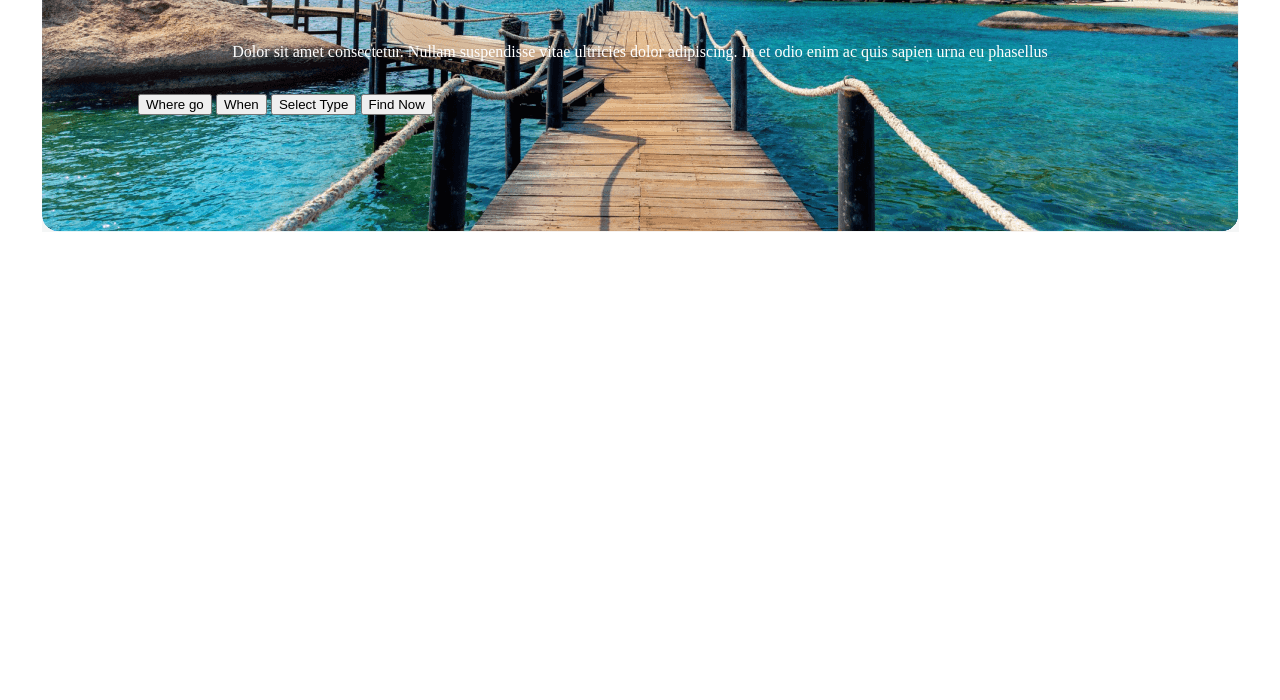
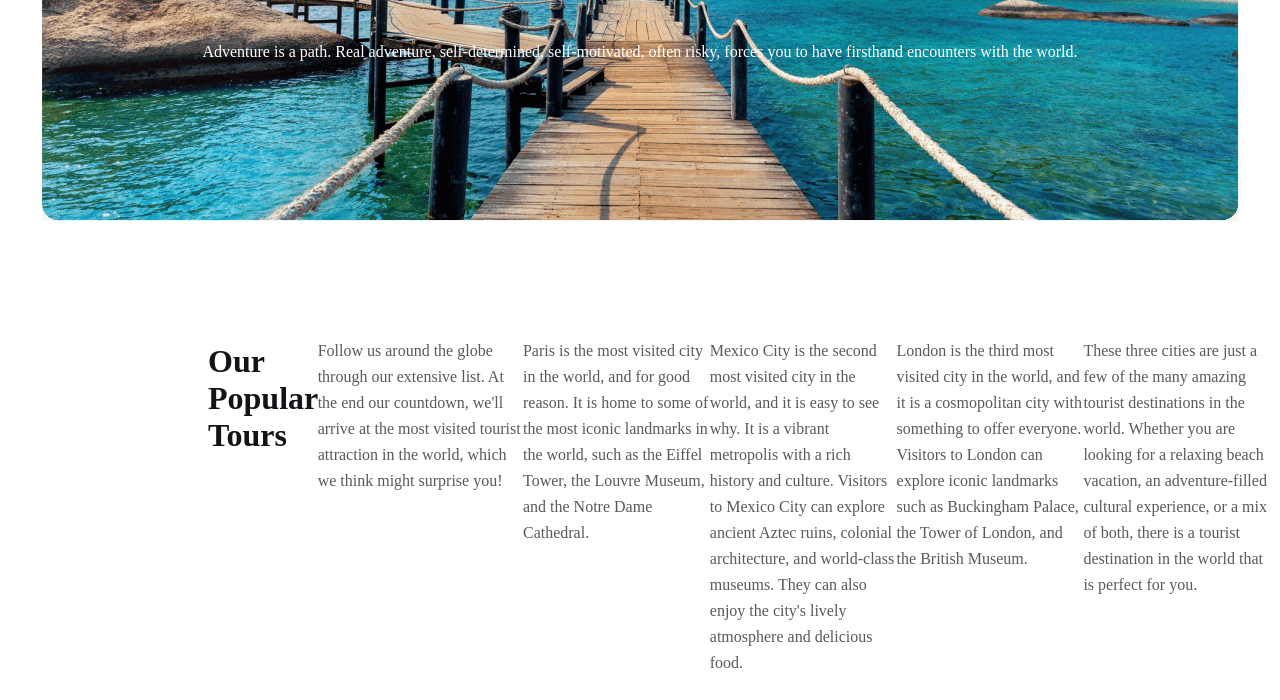
Before and after one commit to Arpi270299/Travel-website, a plain HTML site: page index.html in a window 1280 px wide. Shown: the part 459-1159 px from the top of the page. Before the commit the page ends 800 px from the top, so only its background shows below. Drawn offline with nearby package versions, Linux system fonts and the light colour scheme.

Commit message:
added popular tour

```diff
--- a/index.html
+++ b/index.html
@@ -16,7 +16,7 @@
             <img class="logo-pic" src="images/Group 40071 (2).png">
             <h3 class="nav-title">Lady <span class="text-primary">Butterflies</span></h3>
             <ul>
-                <li><a href="">Home</a></li>
+                <li><a href=""><span class="text-primary">Home</span></a></li>
                 <li><a href="">Packages</a></li>
                 <li><a href="">Testimonial</a></li>
                 <li><a href="">Blog</a></li>
@@ -30,13 +30,21 @@
         <div class="banner">
             <div>
                 <h2 class="banner-title">Explore Your Travel</h2>
-                <h5 class="banner-description">Dolor sit amet consectetur. Nullam suspendisse vitae ultricies dolor adipiscing. In et odio enim ac quis sapien urna eu phasellus</h5>
-                <button class="button-1">Where go</button>
-                <button class="button-2">When</button>
-                <button class="button-3">Select Type</button>
-                <button class="button-4">Find Now</button>
+                <h5 class="banner-description">Adventure is a path. Real adventure, self-determined, self-motivated, often risky, forces you to have firsthand encounters with the world.</h5>
+            </div>
 
-            </div>
+        </div>
+        </div>
+        <div class="popular-tours">
+            <h1>Our Popular Tours</h1>
+            <p class="popular-tours-1">Follow us around the globe through our extensive list. At the end our countdown, we'll arrive at the most visited tourist attraction in the world, which we think might surprise you!</p>
+            <p class="popular-tours-2">Paris is the most visited city in the world, and for good reason. It is home to some of the most iconic landmarks in the world, such as the Eiffel Tower, the Louvre Museum, and the Notre Dame Cathedral.</p>
+            <p class="popular-tours-3">Mexico City is the second most visited city in the world, and it is easy to see why. It is a vibrant metropolis with a rich history and culture. Visitors to Mexico City can explore ancient Aztec ruins, colonial architecture, and world-class museums. They can also enjoy the city's lively atmosphere and delicious food.</p>
+            <p class="popular-tours-4">London is the third most visited city in the world, and it is a cosmopolitan city with something to offer everyone. Visitors to London can explore iconic landmarks such as Buckingham Palace, the Tower of London, and the British Museum.</p>
+            <p class="popular-tours-5">These three cities are just a few of the many amazing tourist destinations in the world. Whether you are looking for a relaxing beach vacation, an adventure-filled cultural experience, or a mix of both, there is a tourist destination in the world that is perfect for you.</p>
+
+
+
         </div>
 
     </main>
--- a/styles/travel.css
+++ b/styles/travel.css
@@ -46,6 +46,8 @@ nav a{
     background-image: url(../images/Group\ 13\ \(1\)\ \(1\).png);
     background-repeat: no-repeat;
     background-position: center;
+    border-radius: 16px;
+background: linear-gradient(180deg, rgba(19, 19, 24, 0.751) 0%);
 }
 
 
@@ -72,3 +74,60 @@ font-style: normal;
 font-weight: 400;
 line-height: 26px; /* 162.5% */
 }
+
+.popular-tours{
+    margin-left: 200px;
+    margin-top: 100px;
+    color: #131318;
+font-family: Mulish;
+font-style: normal;
+line-height: normal;
+display: flex;
+}
+
+
+.popular-tours-1{
+    width: 577px;
+    color: rgba(19, 19, 24, 0.70);
+font-family: Mulish;
+font-size: 16px;
+font-style: normal;
+font-weight: 400;
+line-height: 26px; /* 162.5% */
+}
+.popular-tours-2{
+    width: 525px;
+    color: rgba(19, 19, 24, 0.70);
+font-family: Mulish;
+font-size: 16px;
+font-style: normal;
+font-weight: 400;
+line-height: 26px; /* 162.5% */
+}
+.popular-tours-3{
+    width: 525px;
+    color: rgba(19, 19, 24, 0.70);
+font-family: Mulish;
+font-size: 16px;
+font-style: normal;
+font-weight: 400;
+line-height: 26px; /* 162.5% */
+}
+.popular-tours-4{
+    width: 525px;
+    color: rgba(19, 19, 24, 0.70);
+font-family: Mulish;
+font-size: 16px;
+font-style: normal;
+font-weight: 400;
+line-height: 26px; /* 162.5% */
+}
+.popular-tours-5{
+    width: 530px;
+    color: #5A5A5D;
+font-family: Mulish;
+font-size: 16px;
+font-style: normal;
+font-weight: 400;
+line-height: 26px; /* 162.5% */
+}
```
